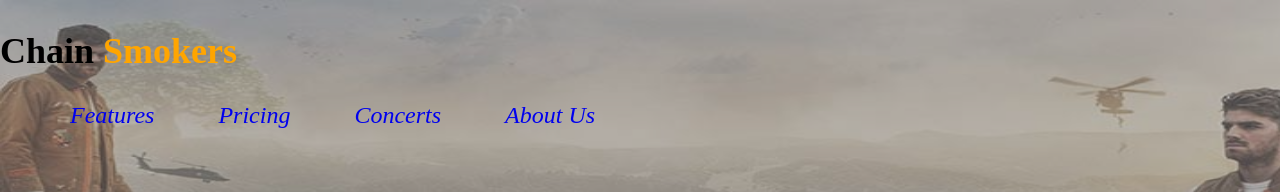
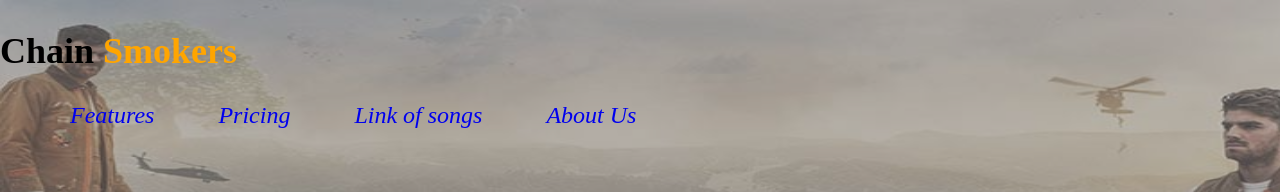
Before and after one commit to JAPHETHNYARANGA/Favorite-Band-project, a plain HTML site: page index.html in a window 1280 px wide. Shown: the top 192 px of the page. Drawn offline with Linux system fonts and the light colour scheme.

Commit message:
link to songs

```diff
--- a/index.html
+++ b/index.html
@@ -24,7 +24,7 @@
                     <em>
                     <li><a href="#">Features</a></li>
                     <li><a href="#">Pricing</a></li>
-                    <li><a href="#">Concerts</a></li>
+                    <li><a href="https://www.youtube.com/channel/UCq3Ci-h945sbEYXpVlw7rJg">Link of songs</a></li>
                     <li><a href="#">About Us</a></li>
                 </em>
                 </ul>
```
